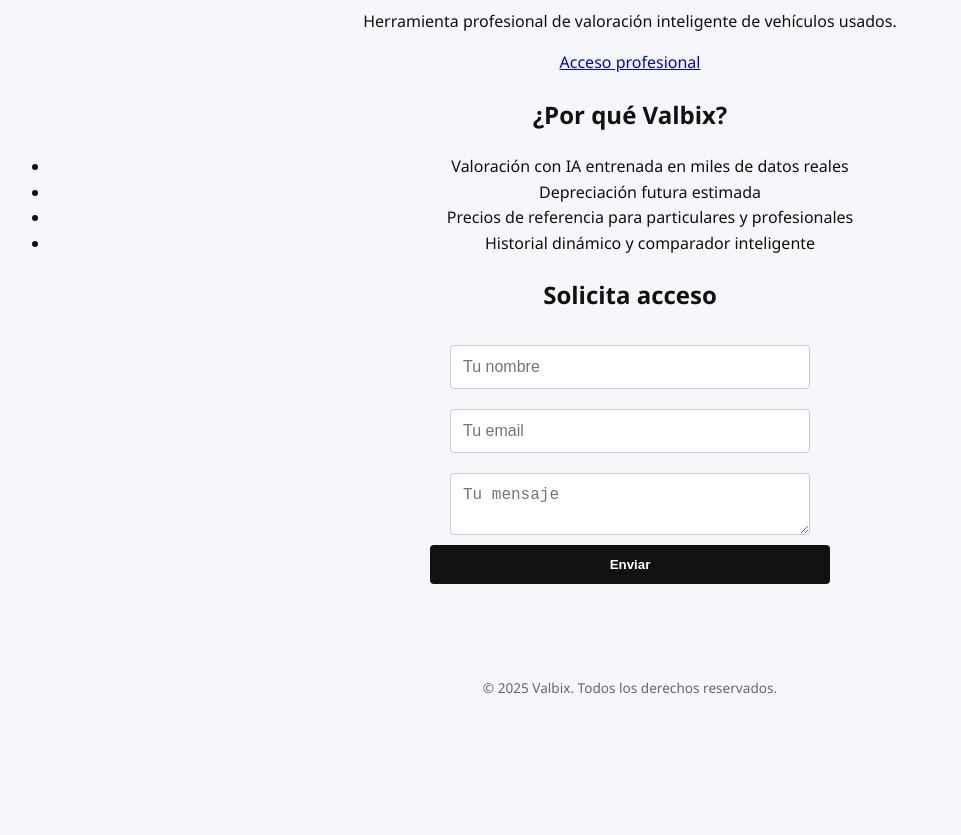
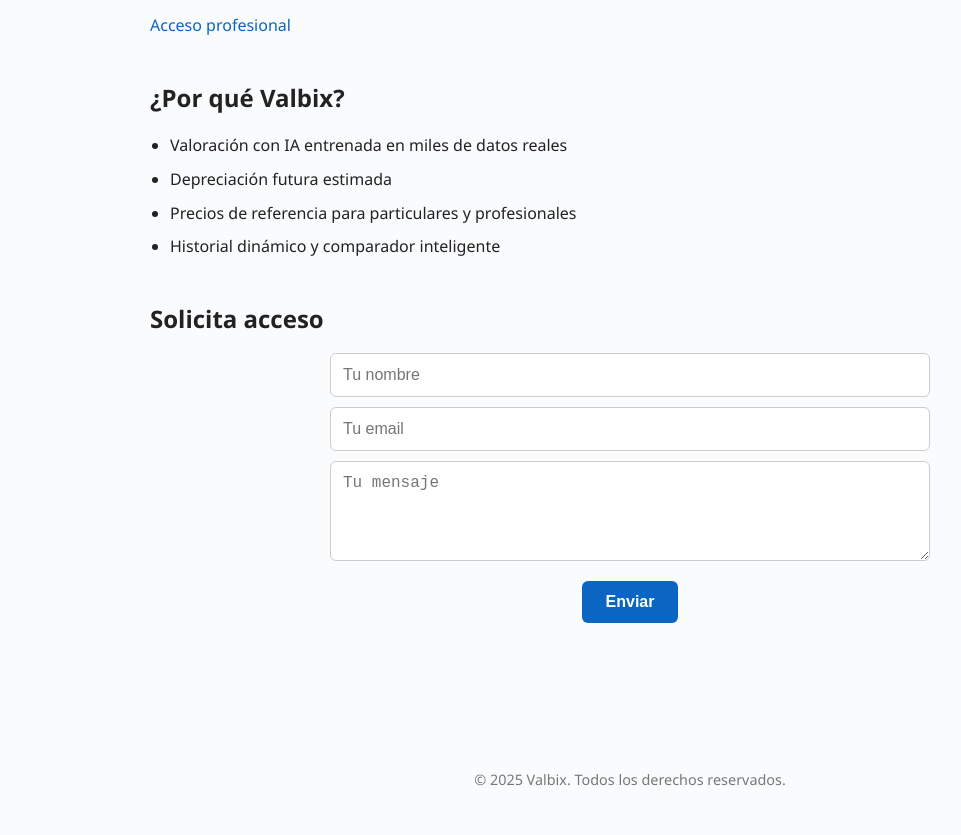
Before and after one commit to valbiten/valbix-web, a website: page index.html in a window 1280 px wide. Shown: the part 243-1078 px from the top of the page, without its empty margins (10-971 px from the left). Before the commit the page ends 996 px from the top, so only its background shows below. Drawn offline with Linux system fonts and the light colour scheme.

Commit message:
Update main.css

```diff
--- a/styles/main.css
+++ b/styles/main.css
@@ -1,66 +1,128 @@
+/* Estilos base y estructura global */
 body {
-  font-family: 'Segoe UI', Tahoma, Geneva, Verdana, sans-serif;
   margin: 0;
   padding: 0;
-  background-color: #f5f7fa;
-  color: #111;
+  font-family: 'Segoe UI', Tahoma, Geneva, Verdana, sans-serif;
+  background-color: #f9fbfd;
+  color: #222;
   line-height: 1.6;
 }
 
-header,
-main,
-footer {
-  padding: 20px;
+/* Encabezado y logo */
+header {
   text-align: center;
-  margin: 20px 0;
+  padding: 40px 20px 20px;
 }
 
 header img {
-  max-width: 140px;
+  max-width: 160px;
   margin-bottom: 10px;
 }
 
-a.button,
-button {
-  display: inline-block;
-  background-color: #111;
-  color: #fff;
-  padding: 12px 20px;
-  border: none;
-  border-radius: 4px;
-  text-decoration: none;
-  font-weight: bold;
-  cursor: pointer;
-  transition: background-color 0.2s ease-in-out;
+h1 {
+  font-size: 2rem;
+  margin: 10px 0;
 }
 
-a.button:hover,
-button:hover {
-  background-color: #333;
+a {
+  color: #0a66c2;
+  text-decoration: none;
 }
 
+a:hover {
+  text-decoration: underline;
+}
+
+/* Secciones */
+main {
+  max-width: 960px;
+  margin: auto;
+  padding: 20px;
+}
+
+section {
+  margin: 40px 0;
+}
+
+h2 {
+  font-size: 1.5rem;
+  margin-bottom: 15px;
+}
+
+/* Lista de beneficios */
+ul {
+  padding-left: 20px;
+}
+
+li {
+  margin-bottom: 8px;
+}
+
+/* Formulario */
 form {
   display: flex;
-  flex-direction: column;
-  max-width: 400px;
-  margin: 0 auto;
+  flex-wrap: wrap;
+  gap: 10px;
+  max-width: 600px;
+  margin: auto;
+  justify-content: center;
 }
 
 input,
 textarea {
-  width: 90%;
-  max-width: 400px;
+  flex: 1 1 100%;
   padding: 12px;
-  margin: 10px auto;
-  display: block;
+  border: 1px solid #ccc;
+  border-radius: 6px;
   font-size: 1rem;
-  border: 1px solid #ccc;
-  border-radius: 4px;
   box-sizing: border-box;
 }
 
+textarea {
+  min-height: 100px;
+  resize: vertical;
+}
+
+button {
+  background-color: #0a66c2;
+  color: #fff;
+  padding: 12px 24px;
+  border: none;
+  border-radius: 6px;
+  cursor: pointer;
+  font-weight: bold;
+  font-size: 1rem;
+  margin-top: 10px;
+}
+
+button:hover {
+  background-color: #084a9a;
+}
+
+/* Footer */
 footer {
+  text-align: center;
+  padding: 30px 10px;
+  font-size: 0.9rem;
+  color: #777;
   margin-top: 40px;
-  font-size: 0.85em;
-  color: #666;
 }
+
+/* Responsive para móviles */
+@media (max-width: 600px) {
+  header img {
+    max-width: 120px;
+  }
+
+  h1 {
+    font-size: 1.5rem;
+  }
+
+  h2 {
+    font-size: 1.25rem;
+  }
+
+  form {
+    flex-direction: column;
+  }
+}
```
